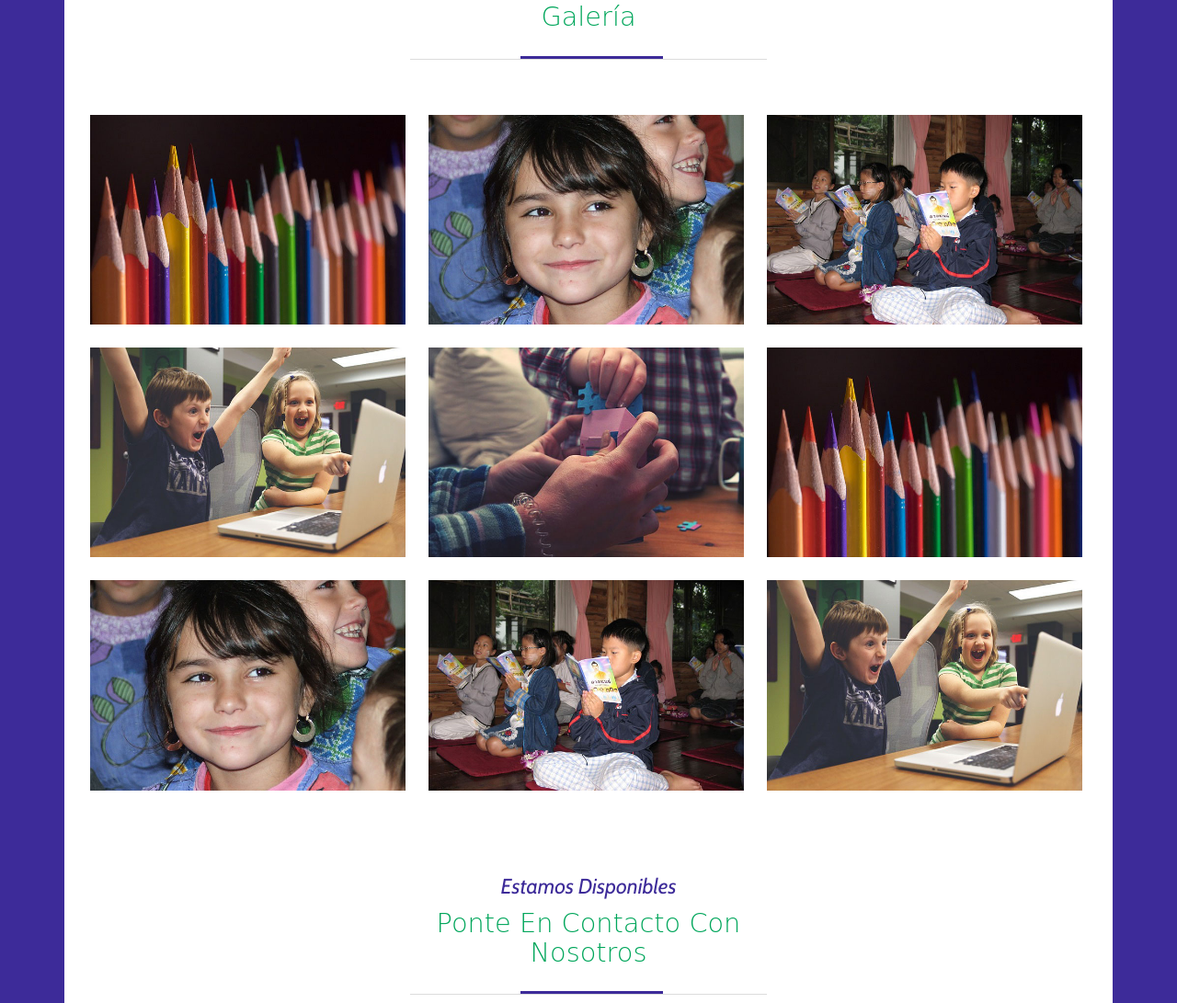
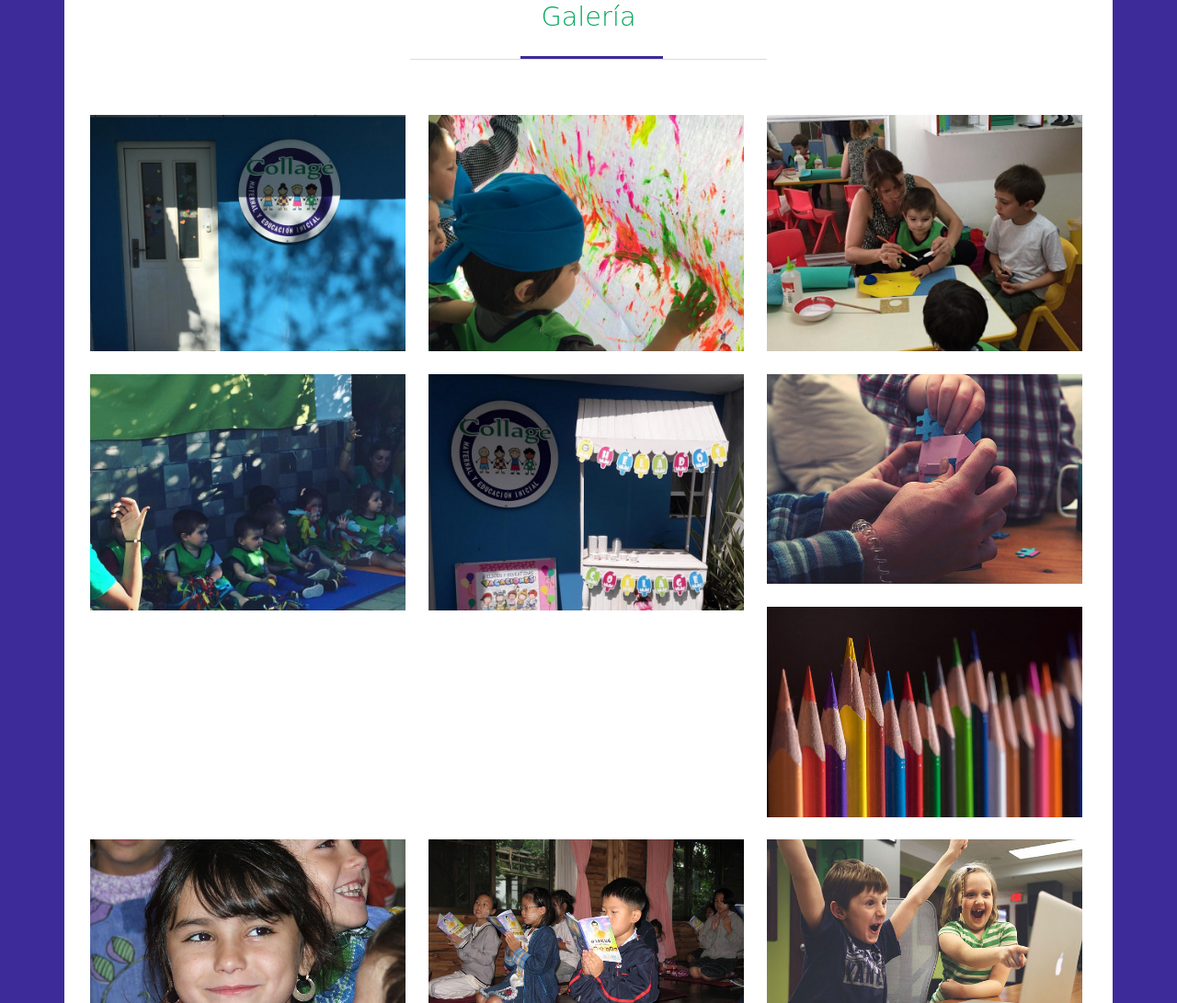
Before and after one commit to FedericoLadereche/CollageWeb, a plain HTML site: page gallery.html in a window 1280 px wide. Shown: the part 440-1531 px from the top of the page at 92% size. Drawn offline with nearby package versions, Linux system fonts and the light colour scheme; a web font is replaced by a local one.

Commit message:
Albums added on galery

```diff
--- a/css/chocolat.css
+++ b/css/chocolat.css
@@ -3,7 +3,7 @@ body{
 	padding:0;
 }
 #Choco_overlay{
-	background:#45a3d6 !important;
+	background:#00A65B !important;
 	position: fixed;
 	top: 0;
 	left: 0;
@@ -28,13 +28,13 @@ body{
 }
 #Choco_left_arrow{
 	float:left;
-	background-image:url(../images/left.png)!important;
+	background-image:url(../images/previous-button.png)!important;
 	background-position:12%;
 	left:-20%;
 }
 #Choco_right_arrow{
 	float:right;
-	background-image:url(../images/right.png)!important;
+	background-image:url(../images/next-button.png)!important;
 	background-position:88%;
 	left:20%;
 }
--- a/css/style.css
+++ b/css/style.css
@@ -1520,7 +1520,7 @@ h2.typoh2{
 }
 .da-thumbs li a div {
   position: absolute;
-  background:rgba(69, 163, 214, 0.64);
+  background:rgba(61, 43, 153, 0.64);
   width: 100%;
   height: 100%;
 }
@@ -1529,17 +1529,17 @@ h2.typoh2{
   padding: 10px 0;
   margin: 11px 20px 20px 20px;
   font-weight: normal;
-  text-transform: capitalize;
-  color: rgba(255,255,255,0.9);
+  /*text-transform: capitalize;*/
+  color:rgba(0, 166, 91, 0.9);
   text-align: center;
   font-size: 1.1em;
 }
 .da-thumbs li a div  h5 {
-  color: #FFF;
+  color: #00A65B;
   font-size: 1.5em;
   margin: 3.5em 0 0 0;
   text-align: center;
-  text-transform: capitalize;
+  /*text-transform: capitalize;*/
 }
 /*-- //gallery --*/
 /*-----start-responsive-design------*/
--- a/gallery.html
+++ b/gallery.html
@@ -210,38 +210,47 @@ Smartphone Compatible web template, free webdesigns for Nokia, Samsung, LG, Sony
 						<section>
 							<ul id="da-thumbs" class="da-thumbs">
 								<li>
-									<a href="images/8.jpg" rel="title" class="b-link-stripe b-animate-go  thickbox">
-										<img src="images/8.jpg" alt="" />
+									<a href="images/Jardín Collage Instalaciones/WhatsApp Image 2019-05-28 at 16.08.14 (5).jpeg" rel="title" class="b-link-stripe b-animate-go  thickbox">
+										<img src="images/Jardín Collage Instalaciones/5 resized.jpg" alt="" />
 										<div>
-											<h5>Kids School</h5>
-											<span>non suscipit leo fringilla non suscipit leo fringilla molestie</span>
+											<h5>Instalaciones</h5>
+											<span>Este es nuestro lugar.</span>
 										</div>
 									</a>
 								</li>
 								<li>
-									<a href="images/9.jpg" rel="title" class="b-link-stripe b-animate-go  thickbox">
-										<img src="images/9.jpg" alt="" />
+									<a href="images/Jardín Collage Semana de los derechos 2018/WhatsApp Image 2019-05-18 at 11.36.09 (2).jpeg" rel="title" class="b-link-stripe b-animate-go  thickbox">
+										<img src="images/Jardín Collage Semana de los derechos 2018/2 resized.jpg" alt="" />
 										<div>
-											<h5>Kids School</h5>
-											<span>non suscipit leo fringilla non suscipit leo fringilla molestie</span>
+											<h5>Semana de los derechos</h5>
+											<span>Semanita de los derechos humanos 2018</span>
 										</div>
 									</a>
 								</li>
 								<li>
-									<a href="images/10.jpg" rel="title" class="b-link-stripe b-animate-go  thickbox">
-										<img src="images/10.jpg" alt="" />
+									<a href="images/Jardín Collage Actividad en familia carpetas fin de año/WhatsApp Image 2019-05-18 at 11.40.28 (1).jpeg" rel="Carpetas fin de año" class="b-link-stripe b-animate-go  thickbox">
+										<img src="images/Jardín Collage Actividad en familia carpetas fin de año/1 resized 2.jpg" alt="" />
 										<div>
-											<h5>Kids School</h5>
-											<span>non suscipit leo fringilla non suscipit leo fringilla molestie</span>
+											<h5>Actividad en familia</h5>
+											<span>Carpetas fin de año 2018</span>
 										</div>
 									</a>
 								</li>
 								<li>
-									<a href="images/11.jpg" rel="title" class="b-link-stripe b-animate-go  thickbox">
-										<img src="images/11.jpg" alt="" />
+									<a href="images/Jardín Collage Cierre Fin de año 2018/WhatsApp Image 2019-05-18 at 11.48.15 (1).jpeg" rel="Cierre 2018" class="b-link-stripe b-animate-go  thickbox">
+										<img src="images/Jardín Collage Cierre Fin de año 2018/1 resized.jpg" alt="" />
 										<div>
-											<h5>Kids School</h5>
-											<span>non suscipit leo fringilla non suscipit leo fringilla molestie</span>
+											<h5>Cierre de fin de año</h5>
+											<span>Cierre 2018</span>
+										</div>
+									</a>
+								</li>
+								<li>
+									<a href="images/Jardín Collage Escuelita de verano con mucha diversión y festejos/WhatsApp Image 2019-05-18 at 11.51.43 (1).jpeg" rel="title" class="b-link-stripe b-animate-go  thickbox">
+										<img src="images/Jardín Collage Escuelita de verano con mucha diversión y festejos/1 resized.jpg" alt="" />
+										<div>
+											<h5>Escuelita de verano</h5>
+											<span>Escuelita de verano con mucha diversión y festejos</span>
 										</div>
 									</a>
 								</li>
```
Also changed, not shown: images/Jardín Collage Actividad en familia carpetas fin de año/1 resized 2.jpg (added), images/Jardín Collage Actividad en familia carpetas fin de año/1 resized.jpg (added), images/Jardín Collage Cierre Fin de año 2018/1 resized.jpg (added), images/Jardín Collage Escuelita de verano con mucha diversión y festejos/1 resized.jpg (added), images/Jardín Collage Instalaciones/5 resized.jpg (added), images/Jardín Collage Semana de los derechos 2018/2 resized.jpg (added).
